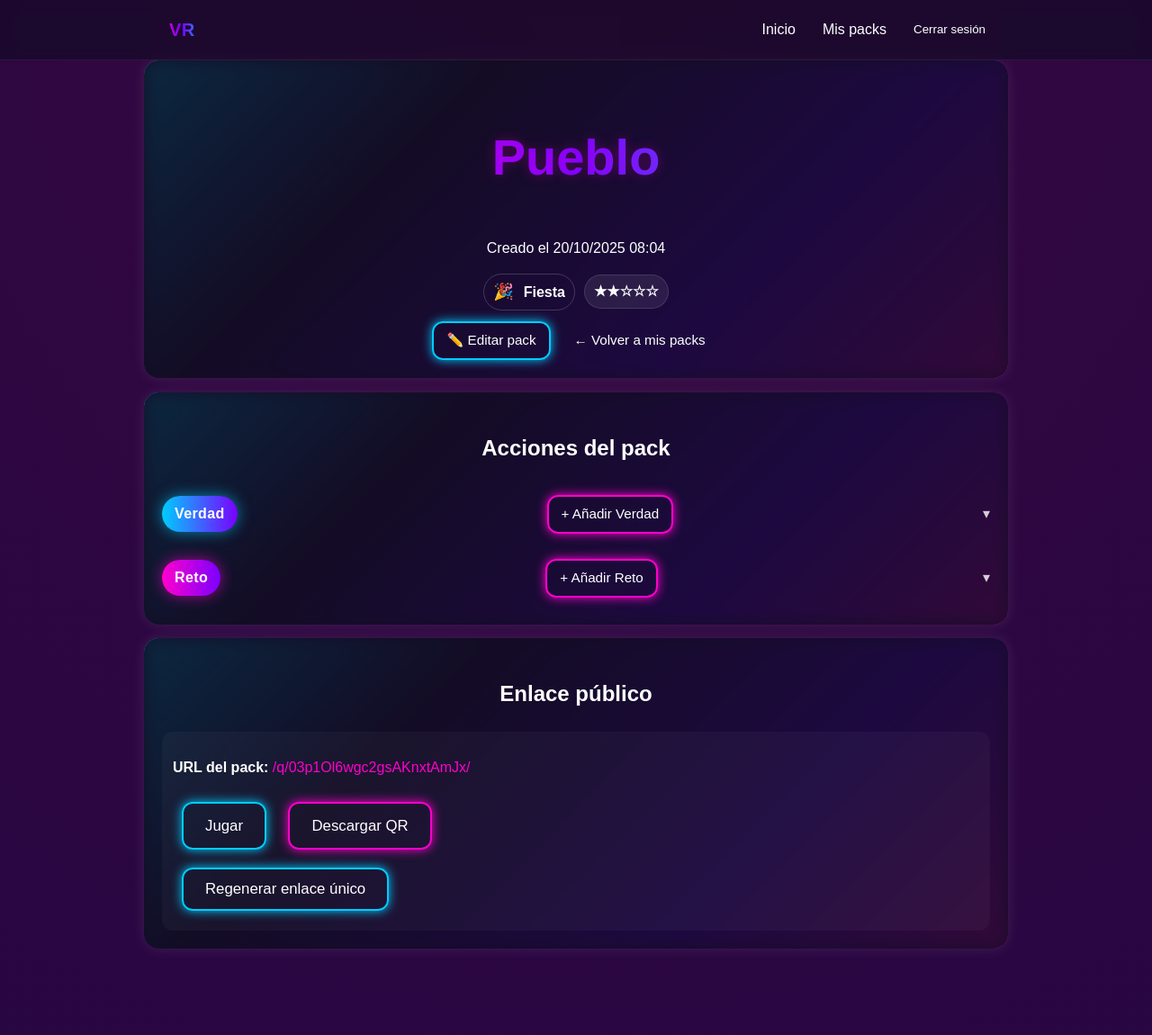
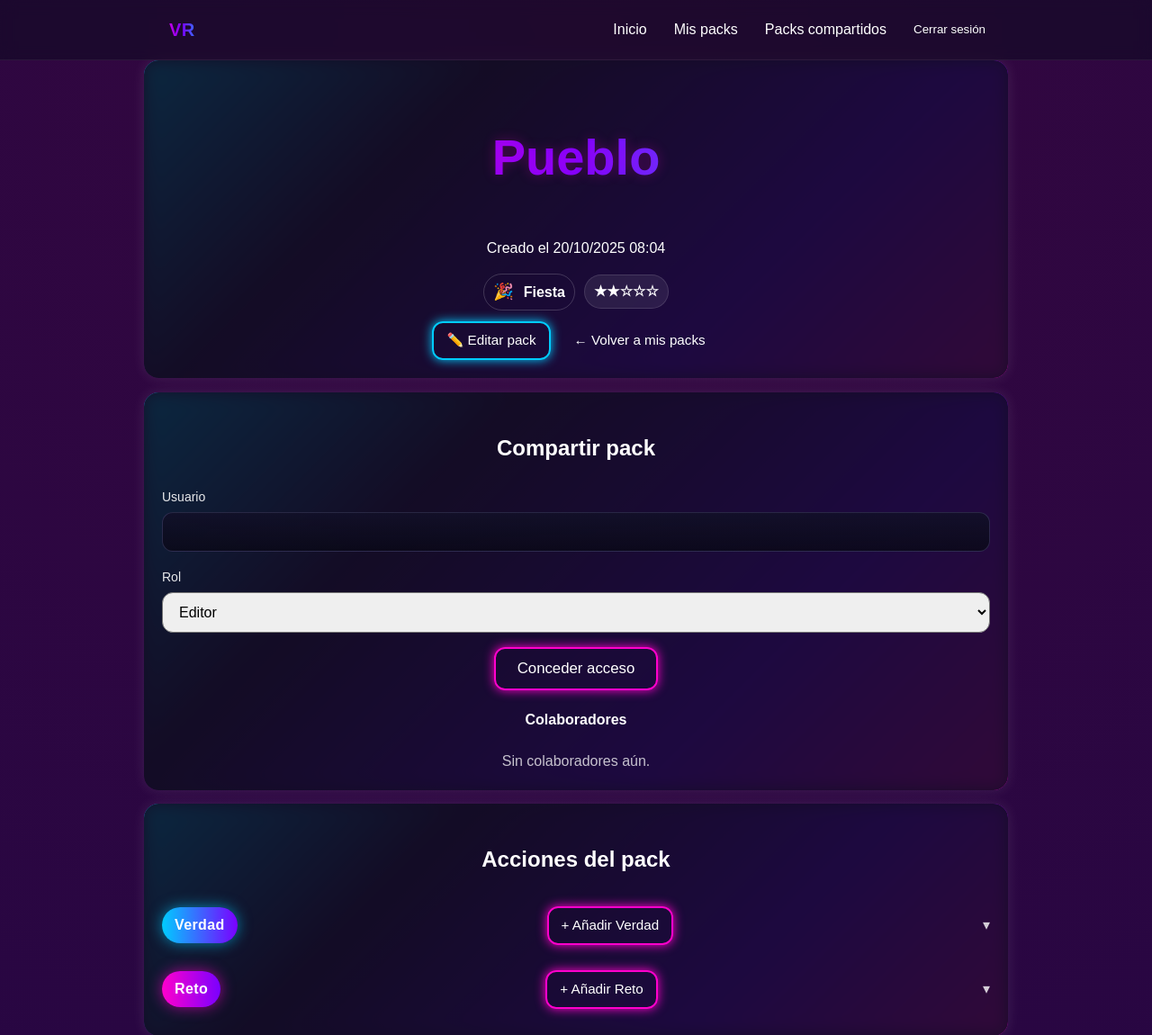
Before and after one commit to jltamayo2018/tfg-verdad-reto, a Django app: page /packs/25/ in a window 1280 px wide. Shown: the top 1150 px of the page at 90% size. Run offline with Django 5.2, Linux system fonts and the light colour scheme; a user stored in the database is signed in; data comes from the database, SQL or seed files in the repository; data that the repository does not hold is empty.

Commit message:
Packs compartidos, funcionalidad añadida

```diff
--- a/static/css/style.css
+++ b/static/css/style.css
@@ -241,7 +241,7 @@ form.inline { display: inline; }
   justify-content: center;
 }
 
-/* grid (tu base) */
+/* grid */
 .packs-grid{
   display:grid;
   grid-template-columns: repeat(2, minmax(0,1fr));
@@ -793,3 +793,39 @@ nav{ line-height: 1; }
 .flash .msg.success { background: #0dcf44; border-color: #65e603; color:#0b2413; }
 .flash .msg.error   { background: #ff1100; border-color: #ffa39e; }
 .flash .msg.info    { background: #e6f7ff; border-color: #91d5ff; color:#032532; }
+
+/* =========================
+   PACKS COMPARTIDOS
+========================= */
+.shared-wrap{
+  max-width: var(--container-max);
+  margin: 0 auto;
+  padding: 8px var(--container-px) 24px;
+}
+
+.shared-title{
+  margin: 8px 0 16px;
+}
+
+.shared-grid{
+  display: grid;
+  grid-template-columns: repeat(2, minmax(0, 1fr));
+  gap: 16px;
+  align-items: start;
+  justify-items: center;   /* centra las tarjetas en su celda */
+  margin: 16px 0 24px;
+}
+
+/* breakpoints como en packs */
+@media (min-width: 640px){ .shared-grid{ grid-template-columns: repeat(3, minmax(0,1fr)); } }
+@media (min-width: 1024px){ .shared-grid{ grid-template-columns: repeat(4, minmax(0,1fr)); } }
+
+/* Estado vacío centrado */
+.shared-empty{
+  min-height: 40vh;
+  display: grid;
+  place-items: center;     /* centra vertical y horizontal */
+  text-align: center;
+  opacity: .85;
+  font-size: 1.05rem;
+}
--- a/verdadoreto_app/forms.py
+++ b/verdadoreto_app/forms.py
@@ -1,5 +1,6 @@
 from django import forms
-from .models import Pack, Action
+from .models import Pack, Action, PackCollaborator
+from django.contrib.auth.models import User
 
 class PackForm(forms.ModelForm):
     class Meta:
@@ -41,3 +42,17 @@ class ActionForm(forms.ModelForm):
         widgets = {
             'text': forms.Textarea(attrs={'rows': 4}),
         }
+
+class AddCollaboratorForm(forms.Form):
+    username = forms.CharField(label="Nombre de usuario", max_length=150)
+    role = forms.ChoiceField(choices=PackCollaborator.ROLE_CHOICES, initial=PackCollaborator.EDITOR)
+
+    def clean(self):
+        cleaned = super().clean()
+        username = cleaned.get('username')
+        try:
+            user = User.objects.get(username=username)
+        except User.DoesNotExist:
+            raise forms.ValidationError("Ese usuario no existe.")
+        cleaned['target_user'] = user
+        return cleaned
--- a/verdadoreto_app/templates/base.html
+++ b/verdadoreto_app/templates/base.html
@@ -27,6 +27,7 @@
           <li><a href="{% url 'home' %}">Inicio</a></li>
           {% if user.is_authenticated %}
             <li><a href="{% url 'dashboard' %}">Mis packs</a></li>
+            <li><a href="{% url 'shared_packs' %}">Packs compartidos</a></li>
             <li>
               <form method="post" action="{% url 'logout' %}">
                 {% csrf_token %}
--- a/verdadoreto_app/templates/pack_detail.html
+++ b/verdadoreto_app/templates/pack_detail.html
@@ -23,12 +23,61 @@
     </div>
 
     <div class="pack-meta-row">
-      <a class="btn btn-secondary btn-sm" href="{% url 'pack_rename' pack.pk %}">
+      <a class="btn btn-secondary btn-sm" href="{% url 'pack_edit' pack.pk %}">
         ✏️ Editar pack
       </a>
       <a class="btn btn-ghost btn-sm" href="{% url 'dashboard' %}">← Volver a mis packs</a>
     </div>
   </div>
+
+  <!-- COMPARTIR PACK (solo dueño) -->
+  {% if user == pack.owner %}
+  <div class="card neon-card share-box">
+    <h3>Compartir pack</h3>
+
+    <form method="post" action="{% url 'add_collaborator' pack.pk %}" class="form-grid">
+      {% csrf_token %}
+      {% if form_add_collab.non_field_errors %}
+        <div class="form-errors">
+          {{ form_add_collab.non_field_errors }}
+        </div>
+      {% endif %}
+
+      <div class="form-row">
+        <label for="{{ form_add_collab.username.id_for_label }}">Usuario</label>
+        {{ form_add_collab.username }}
+        {{ form_add_collab.username.errors }}
+      </div>
+
+      <div class="form-row">
+        <label for="{{ form_add_collab.role.id_for_label }}">Rol</label>
+        {{ form_add_collab.role }}
+        {{ form_add_collab.role.errors }}
+      </div>
+
+      <div class="form-actions">
+        <button class="btn btn-primary" style="margin: 0 auto; display: block;">Conceder acceso</button>
+      </div>
+    </form>
+
+    <h4>Colaboradores</h4>
+    {% for c in collaborators %}
+      <div class="collab-row">
+      <span class="collab-user">{{ c.user.username }}</span>
+      <span class="sep">-</span>
+      <span class="collab-role">{{ c.get_role_display }}</span>
+      <span class="sep">-</span>
+      <a class="collab-remove"
+         href="{% url 'remove_collaborator' pack.pk c.user.pk %}"
+         onclick="return confirm('¿Quitar acceso a @{{ c.user.username }}?');">
+        Quitar
+      </a>
+    </div>
+    {% empty %}
+      <span class="muted">Sin colaboradores aún.</span>
+    {% endfor %}
+  </div>
+  {% endif %}
 
   <!-- ACCIONES DEL PACK -->
   <div class="card neon-card pack-detail">
--- a/verdadoreto_app/urls.py
+++ b/verdadoreto_app/urls.py
@@ -12,14 +12,19 @@ urlpatterns = [
     path('packs/<int:pk>/qr.png', views.qr_image, name='qr_image'),
     path('packs/<int:pk>/links/regenerate/', views.link_regenerate, name='link_regenerate'),
 
+    # gestión de packs
+    path('packs/<int:pk>/collaborators/add/', views.add_collaborator, name='add_collaborator'),
+    path('packs/<int:pk>/collaborators/<int:user_id>/remove/', views.remove_collaborator, name='remove_collaborator'),
+    path('packs-compartidos/', views.shared_packs, name='shared_packs'),
+
     # acciones dentro de un pack
     path('packs/<int:pk>/actions/new/<str:tipo>/', views.action_create, name='action_create'),
-    path('packs/<int:pk>/actions/<int:accion_id>/edit/', views.action_edit, name='action_edit'),
-    path('packs/<int:pk>/actions/<int:accion_id>/toggle/', views.action_toggle, name='action_toggle'),
-    path('packs/<int:pk>/actions/<int:accion_id>/delete/', views.action_delete, name='action_delete'),
+    path('packs/<int:pk>/actions/<int:action_id>/edit/', views.action_edit, name='action_edit'),
+    path('packs/<int:pk>/actions/<int:action_id>/toggle/', views.action_toggle, name='action_toggle'),
+    path('packs/<int:pk>/actions/<int:action_id>/delete/', views.action_delete, name='action_delete'),
 
     # gestión del pack
-    path('packs/<int:pk>/rename/', views.pack_rename, name='pack_rename'),
+    path('packs/<int:pk>/edit/', views.pack_edit, name='pack_edit'),
     path('packs/<int:pk>/delete/', views.pack_delete, name='pack_delete'),
 
     # pública por token
--- a/verdadoreto_app/views.py
+++ b/verdadoreto_app/views.py
@@ -2,16 +2,14 @@ from django.shortcuts import render, redirect, get_object_or_404
 from django.http import HttpResponse
 from django.contrib.auth.forms import UserCreationForm
 from django.contrib.auth.decorators import login_required
-from .models import Pack
-from .forms import PackForm, ActionForm
-from .models import Action, Pack
-from django.http import Http404, HttpResponseForbidden
-import random
-import qrcode
-import io
 from django.urls import reverse
 from django.views.decorators.http import require_POST
 from django.contrib import messages
+from django.http import Http404, HttpResponseForbidden
+from .forms import PackForm, ActionForm, AddCollaboratorForm
+from .models import Action, Pack, PackCollaborator
+from .permissions import can_edit_pack
+import random, qrcode, io
 
 def home(request):
     return render(request, 'home.html')
@@ -55,8 +53,10 @@ def pack_create(request):
     })
 
 @login_required
-def pack_rename(request, pk):
-    pack = get_object_or_404(Pack, pk=pk, owner=request.user)
+def pack_edit(request, pk):
+    pack = get_object_or_404(Pack, pk=pk)
+    if not can_edit_pack(request.user, pack):
+        return HttpResponseForbidden("No tienes permiso de administrador para este pack.")
     if request.method == 'POST':
         form = PackForm(request.POST, instance=pack)
         if form.is_valid():
@@ -88,19 +88,29 @@ def pack_delete(request, pk):
 
 @login_required
 def pack_detail(request, pk):
-    pack = get_object_or_404(Pack, pk=pk, owner=request.user)
+    pack = get_object_or_404(Pack, pk=pk)
+    if not can_edit_pack(request.user, pack):
+        return HttpResponseForbidden("No tienes permiso de administrador para este pack.")
     verdades = Action.objects.filter(pack=pack, type=Action.Type.VERDAD).order_by('-created_at')
     retos = Action.objects.filter(pack=pack, type=Action.Type.RETO).order_by('-created_at')
+
+    form_add_collab = AddCollaboratorForm()
+    collaborators = pack.collaborators.select_related('user').all()
+
     return render(request, 'pack_detail.html', {
         'pack': pack,
         'verdades': verdades,
         'retos': retos,
+        'form_add_collab': form_add_collab,
+        'collaborators': collaborators,
     })
 
 @login_required
 def action_create(request, pk, tipo):
-    pack = get_object_or_404(Pack, pk=pk, owner=request.user)
-    # Normalizamos el tipo
+    pack = get_object_or_404(Pack, pk=pk)
+    if not can_edit_pack(request.user, pack):
+        return HttpResponseForbidden("No tienes permiso de administrador para este pack.")
+
     tipo = tipo.upper()
     if tipo not in (Action.Type.VERDAD, Action.Type.RETO):
         raise Http404("Tipo inválido")
@@ -108,11 +118,11 @@ def action_create(request, pk, tipo):
     if request.method == 'POST':
         form = ActionForm(request.POST)
         if form.is_valid():
-            accion = form.save(commit=False)
-            accion.pack = pack
+            action = form.save(commit=False)
+            action.pack = pack
             # Forzamos el tipo al de la URL para evitar manipulación del form
-            accion.type = tipo
-            accion.save()
+            action.type = tipo
+            action.save()
             messages.success(request, f"{'Verdad' if tipo == Action.Type.VERDAD else 'Reto'} creada correctamente.")
             return redirect('pack_detail', pk=pack.pk)
     else:
@@ -128,55 +138,61 @@ def action_create(request, pk, tipo):
     })
 
 @login_required
-def action_edit(request, pk, accion_id):
-    pack = get_object_or_404(Pack, pk=pk, owner=request.user)
-    accion = get_object_or_404(Action, pk=accion_id, pack=pack)
+def action_edit(request, pk, action_id):
+    pack = get_object_or_404(Pack, pk=pk)
+    if not can_edit_pack(request.user, pack):
+        return HttpResponseForbidden("No tienes permiso de administrador para este pack.")
+    action = get_object_or_404(Action, pk=action_id, pack=pack)
 
     if request.method == 'POST':
-        form = ActionForm(request.POST, instance=accion)
+        form = ActionForm(request.POST, instance=action)
         if form.is_valid():
             # bloqueamos que cambien el tipo desde el form, mantiene el actual
             obj = form.save(commit=False)
-            obj.type = accion.type
+            obj.type = action.type
             obj.save()
             messages.success(request, "Acción actualizada.")
             return redirect('pack_detail', pk=pack.pk)
     else:
-        form = ActionForm(instance=accion)
+        form = ActionForm(instance=action)
 
     return render(request, 'action_form.html', {
     'form': form,
     'pack': pack,
     'modo': 'editar',
-    'tipo_legible': 'Verdad' if accion.type == Action.Type.VERDAD else 'Reto',
-    'page_title': f"Editar {'Verdad' if accion.type == Action.Type.VERDAD else 'Reto'}",
+    'tipo_legible': 'Verdad' if action.type == Action.Type.VERDAD else 'Reto',
+    'page_title': f"Editar {'Verdad' if action.type == Action.Type.VERDAD else 'Reto'}",
     'submit_label': 'Guardar',
     })
 
 @login_required
-def action_toggle(request, pk, accion_id):
+def action_toggle(request, pk, action_id):
     if request.method != 'POST':
         return HttpResponseForbidden("Método no permitido")
-    pack = get_object_or_404(Pack, pk=pk, owner=request.user)
-    accion = get_object_or_404(Action, pk=accion_id, pack=pack)
-    accion.active = not accion.active
-    accion.save()
-    messages.info(request, f"Acción {'activada' if accion.active else 'desactivada'}.")
+    pack = get_object_or_404(Pack, pk=pk)
+    if not can_edit_pack(request.user, pack):
+        return HttpResponseForbidden("No tienes permiso de administrador para este pack.")
+    action = get_object_or_404(Action, pk=action, pack=pack)
+    action.active = not action.active
+    action.save()
+    messages.info(request, f"Acción {'activada' if action.active else 'desactivada'}.")
     return redirect('pack_detail', pk=pack.pk)
 
 @login_required
-def action_delete(request, pk, accion_id):
-    pack = get_object_or_404(Pack, pk=pk, owner=request.user)
-    accion = get_object_or_404(Action, pk=accion_id, pack=pack)
+def action_delete(request, pk, action_id):
+    pack = get_object_or_404(Pack, pk=pk)
+    if not can_edit_pack(request.user, pack):
+        return HttpResponseForbidden("No tienes permiso de administrador para este pack.")
+    action = get_object_or_404(Action, pk=action_id, pack=pack)
 
     if request.method == 'POST':
-        accion.delete()
+        action.delete()
         messages.success(request, "Acción borrada.")
         return redirect('pack_detail', pk=pack.pk)
 
     return render(request, 'action_confirm_delete.html', {
         'pack': pack,
-        'accion': accion,
+        'action': action,
     })
 
 def publico_por_token(request, token):
@@ -192,14 +208,14 @@ def publico_por_token(request, token):
         tipo = Action.Type.VERDAD
 
     # 3) Elegir una acción aleatoria activa del tipo correspondiente
-    acciones = list(Action.objects.filter(pack=pack, type=tipo, active=True))
-    accion = random.choice(acciones) if acciones else None
+    actions = list(Action.objects.filter(pack=pack, type=tipo, active=True))
+    action = random.choice(actions) if actions else None
 
     # 4) Renderizar la plantilla pública
     return render(request, 'publico.html', {
         'pack': pack,
         'tipo': 'Verdad' if tipo == Action.Type.VERDAD else 'Reto',
-        'accion': accion,
+        'accion': action,
         'token': pack.token,  # usamos siempre el nuevo token unificado
     })
 
@@ -240,8 +256,10 @@ def qr_image(request, pk, kind):
 
 @login_required
 def qr_image(request, pk):
-    # pack debe pertenecer al usuario logueado
-    pack = get_object_or_404(Pack, pk=pk, owner=request.user)
+    # pack debe pertenecer al usuario logueado o ser colaborador
+    pack = get_object_or_404(Pack, pk=pk)
+    if not can_edit_pack(request.user, pack):
+        return HttpResponseForbidden("No tienes permiso de administrador para este pack.")
 
     # URL pública con el token único
     public_url = request.build_absolute_uri(reverse('publico_por_token', args=[pack.token]))
@@ -287,3 +305,46 @@ def handler404(request, exception):
 
 def handler500(request):
     return render(request, 'errors/500.html', status=500)
+
+@login_required
+def add_collaborator(request, pk):
+    # Solo el propietario gestiona colaboradores
+    pack = get_object_or_404(Pack, id=pk, owner=request.user)
+
+    if request.method != "POST":
+        return redirect("pack_detail", pk=pack.id)
+
+    form = AddCollaboratorForm(request.POST)
+    if form.is_valid():
+        user = form.cleaned_data['target_user']
+        role = form.cleaned_data['role']
+
+        if user == request.user:
+            messages.error(request, "No necesitas invitarte a ti mismo 😉")
+            return redirect("pack_detail", pk=pack.id)
+
+        obj, created = PackCollaborator.objects.get_or_create(
+            pack=pack, user=user,
+            defaults={"role": role, "added_by": request.user}
+        )
+        if not created:
+            obj.role = role
+            obj.save(update_fields=["role"])
+
+        messages.success(request, f"Acceso concedido a @{user.username} como {role}.")
+    else:
+        messages.error(request, "Usuario no encontrado.")
+
+    return redirect("pack_detail", pk=pack.id)
+
+@login_required
+def remove_collaborator(request, pk, user_id):
+    pack = get_object_or_404(Pack, id=pk, owner=request.user)
+    PackCollaborator.objects.filter(pack=pack, user_id=user_id).delete()
+    messages.success(request, "Acceso revocado.")
+    return redirect("pack_detail", pk=pack.id)
+
+@login_required
+def shared_packs(request):
+    qs = Pack.objects.filter(collaborators__user=request.user).select_related('owner').distinct()
+    return render(request, "shared_packs.html", {"packs": qs})
```
Also changed, not shown: verdadoreto_app/models.py (+27 -0 lines), verdadoreto_app/permissions.py (added, +8 -0 lines), verdadoreto_app/templates/shared_packs.html (added, +51 -0 lines), README.md.
